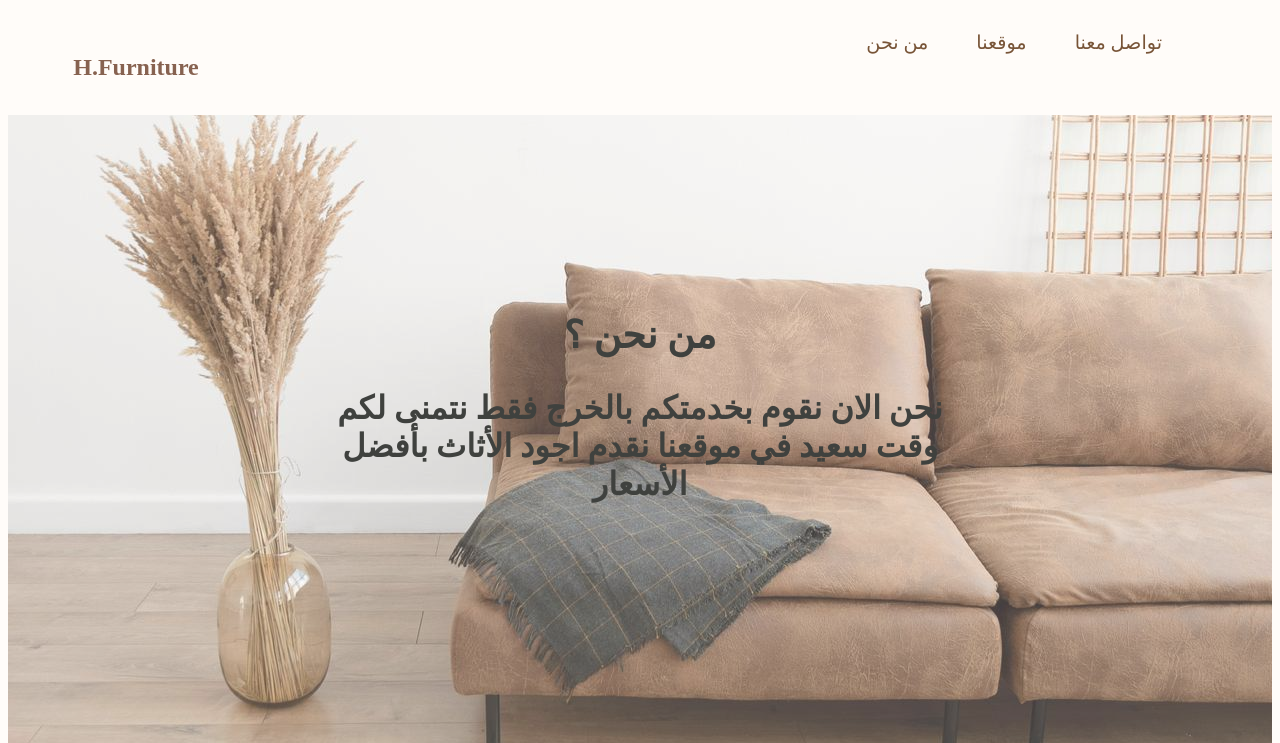
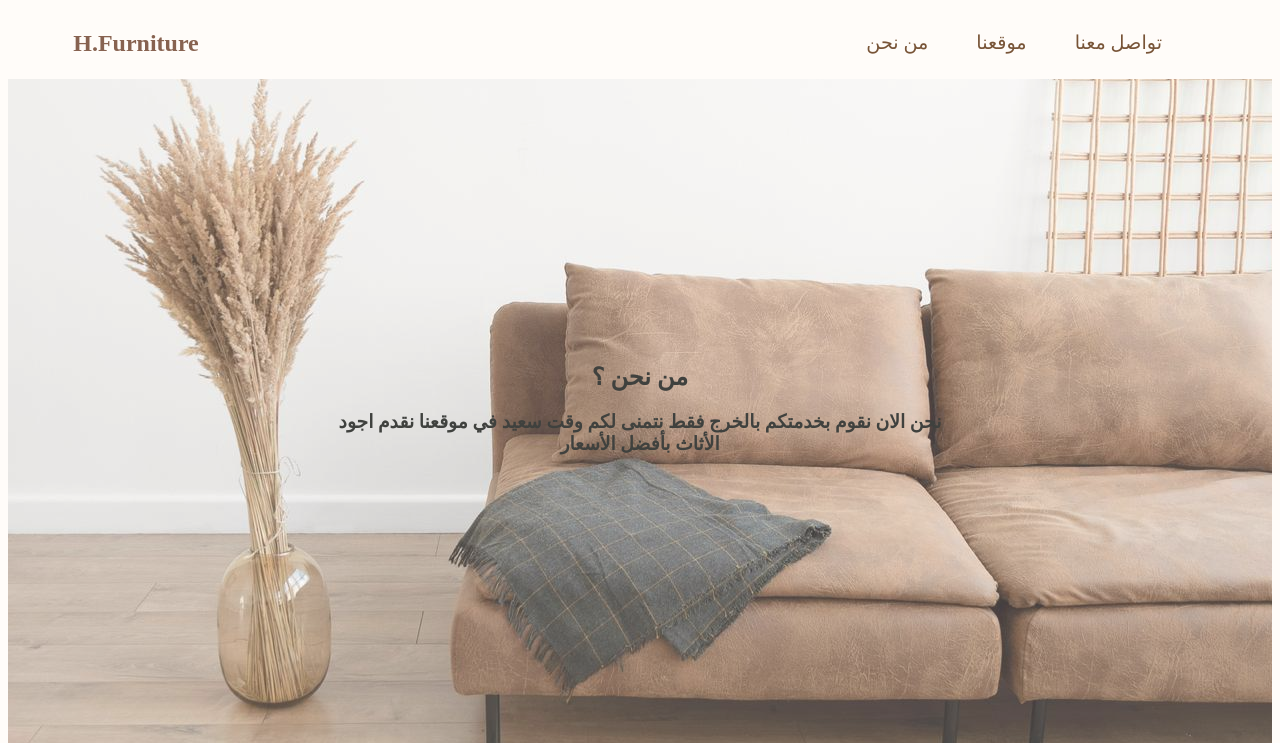
Before and after one commit to Jawza-Alqahtani/FirstWebPage, a PHP site: page /about.html in a window 1280 px wide. Shown: the top 743 px of the page. Run offline with PHP 8.4, Linux system fonts and the light colour scheme.

Commit message:
Update styleAbout.css

```diff
--- a/styleAbout.css
+++ b/styleAbout.css
@@ -238,13 +238,7 @@ header {
 
 }
 
-h3 {
-    font-size:32px;
-}
 
-h2 {
-  font-size: 38px;
-}
 @media screen and (max-width: 780px) {
 
     .hero-text h3 {
```
